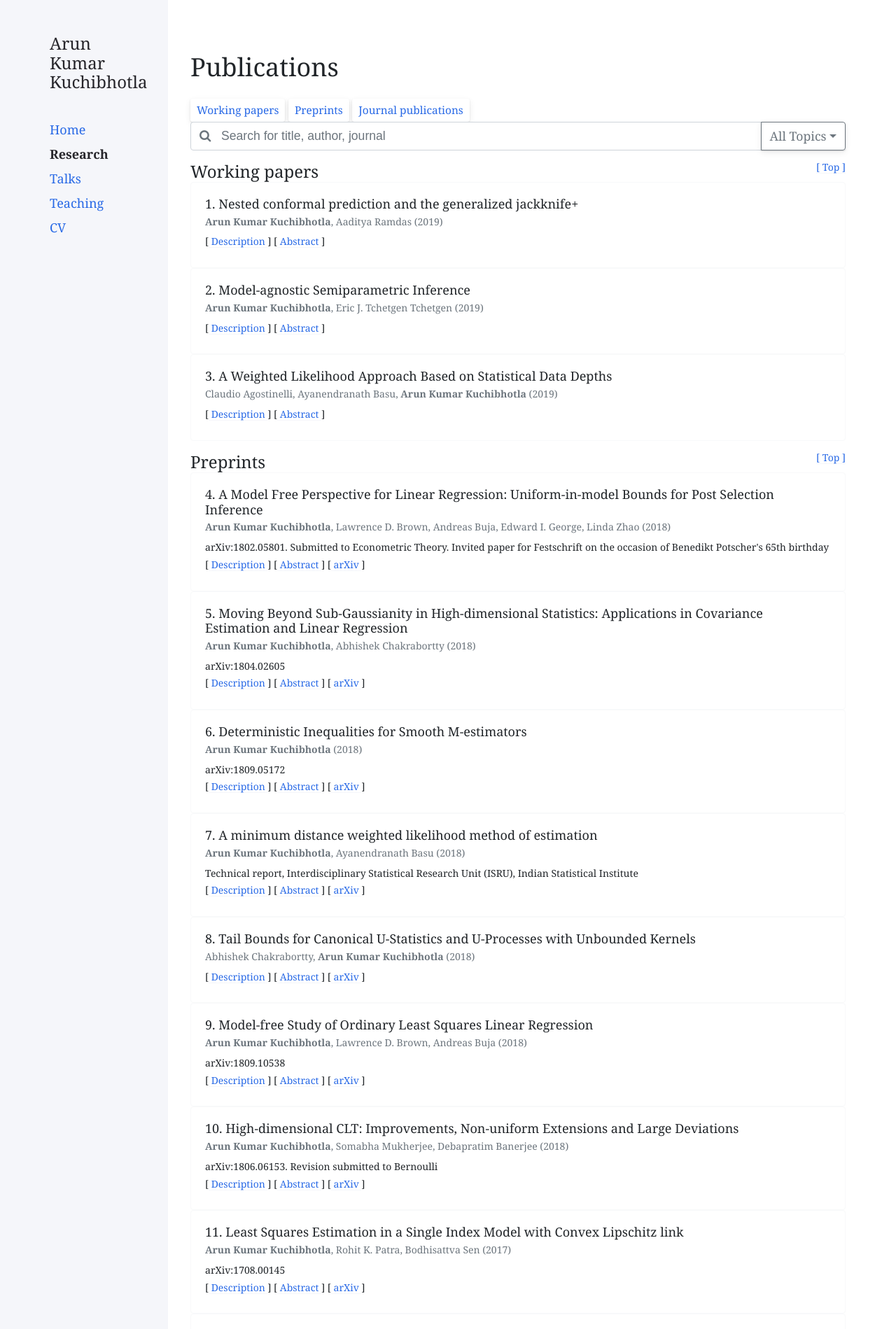
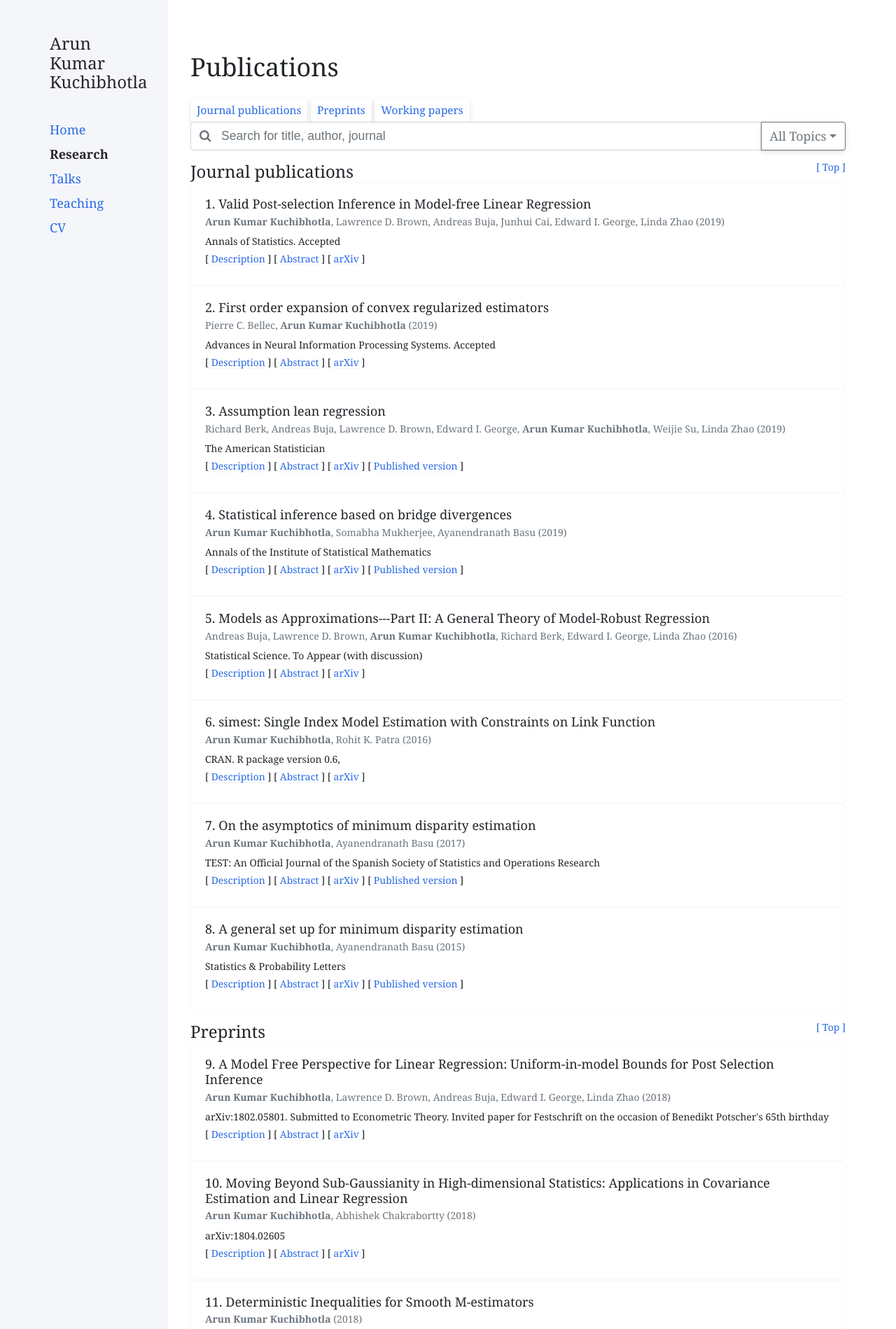
Before and after one commit to Arun-Kuchibhotla/Arun-Kuchibhotla.github.io, a Jekyll site: the page built from docs/research.md, in a window 1280 px wide. Shown: the top 1899 px of the page at 70% size. Built offline with Jekyll 4.4.1, drawn with Linux system fonts in a browser that asks for light colours; nearby versions of some CDN libraries; some of the changed text lies outside the part shown.

Commit message:
publications order

```diff
--- a/_data/publications.json
+++ b/_data/publications.json
@@ -524,7 +524,7 @@
 		],
 		"source": "Advances in Neural Information Processing Systems. Accepted",
 		"year": 2019,
-		"order": 3,
+		"order": 2,
 		"volume": 33,
 		"citation_url": "https://neurips.cc/Conferences/2019/AcceptedPapersInitial",
 		"cites_url": "https://neurips.cc/Conferences/2019/AcceptedPapersInitial",
@@ -613,7 +613,7 @@
 		],
 		"source": "The American Statistician",
 		"year": 2019,
-		"order": 2,
+		"order": 3,
 		"startpage": 1,
 		"endpage": 23,
 		"citation_url": "https://arxiv.org/abs/1806.09014",
--- a/docs/research.md
+++ b/docs/research.md
@@ -26,7 +26,7 @@ nav_order: 2
 
 <div class="row">
   <div class="col-sm-12 mb-3 mt-3">
-    {% assign types = "Working paper, Preprint, Journal publication" | split: ", " %}
+    {% assign types = "Journal publication, Preprint, Working paper" | split: ", " %}
       {% for type in types %}
         <button type="button" class="btn btn-link btn-sm" onclick="document.getElementById('{{ type | join: '_' }}').scrollIntoView();"> {{ type }}s </button>
     {% endfor %}
@@ -48,7 +48,7 @@ nav_order: 2
 </div>
 
 <div class="row" id="myItems">
-  {% assign types = "Working paper, Preprint, Journal publication" | split: ", " %}
+  {% assign types = "Journal publication, Preprint, Working paper" | split: ", " %}
   {% assign counter = 0 %}
   {% for type in types %}
   <div class="col-sm-12 mb-3">
```
